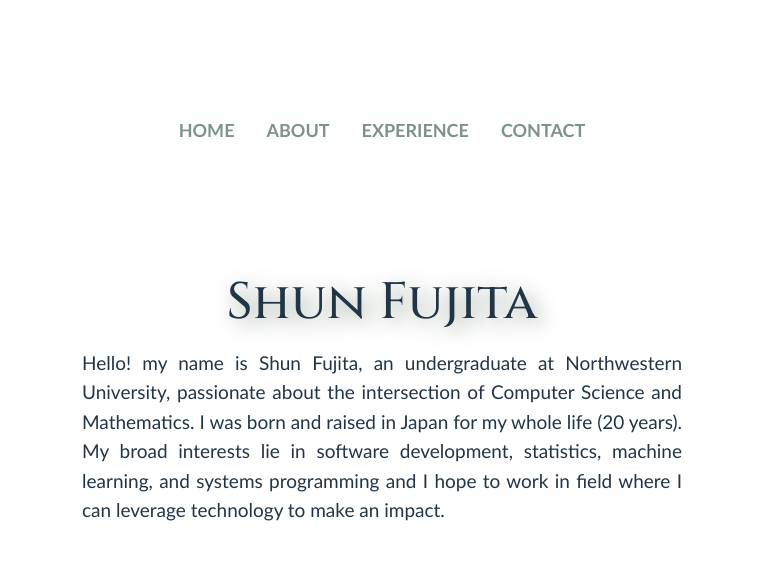
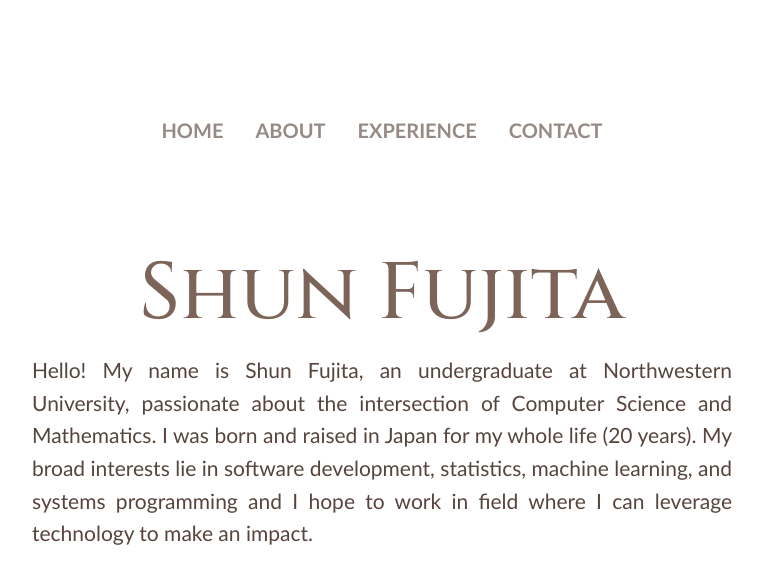
Before and after one commit to sshunf/shunfujita.github.io, a React (Vite) app: page /about in a window 1280 px wide. Shown: the top 584 px of the page, without its empty margins (258-1021 px from the left). Built offline with nearby package versions, Linux system fonts and the light colour scheme.

Commit message:
changed color and text size changes

```diff
--- a/src/App.css
+++ b/src/App.css
@@ -44,12 +44,12 @@
 }
 
 .nav-link {
-  color: #436354b0;
+  color: #57443c9f;
   font-family:'Gill Sans', 'Gill Sans MT', Calibri, 'Trebuchet MS', sans-serif;
   text-decoration: none;
   font-weight: bold;
 }
 
 .nav-link:hover {
-  color: #31463cb0;
+  color: #392e28a8;
 }
--- a/src/App.tsx
+++ b/src/App.tsx
@@ -17,7 +17,7 @@
   return (
     <>
       <Router>
-        <div className="fixed top-25 left-0 w-full text-lg">
+        <div className="fixed top-25 left-0 w-full text-xl">
           <NavBar links={navLinks}/>
         </div>
         <div className="p-4">
--- a/src/index.css
+++ b/src/index.css
@@ -8,7 +8,7 @@
 
   color-scheme: light dark;
   color: rgba(255, 255, 255, 0.87);
-  background-color: 	#b7dacdc4;
+  background-color: 	#f1dbd3d4;
 
   font-synthesis: none;
   text-rendering: optimizeLegibility;
@@ -35,16 +35,15 @@
 
 h1 {
   font-family: 'Cinzel', serif;
-  font-weight: 450;
-  font-size: 3.2em;
+  font-weight: 500;
+  font-size: 5em;
   line-height: 1.1;
-  text-shadow: 5px 5px 20px rgba(109, 130, 111, 0.83);
 }
 
 p {
   font-family: 'Gill Sans', 'Gill Sans MT', Calibri, 'Trebuchet MS', sans-serif;
   font-weight: 300;
-  font-size: 19px;
+  font-size: 21px;
 }
 button {
   border-radius: 8px;
--- a/src/pages/About.tsx
+++ b/src/pages/About.tsx
@@ -4,9 +4,9 @@
     return (
         <div>
             <Animation>
-                <h1 className="mb-4">Shun Fujita</h1>
-                <p className="mx-auto flex max-w-[600px] text-justify text-lg">
-                    Hello! my name is Shun Fujita, an undergraduate at Northwestern University,
+                <h1 className="mb-4 text-[#7d6459]">Shun Fujita</h1>
+                <p className="mx-auto flex max-w-[700px] text-justify text-lg text-[#57443c]">
+                    Hello! My name is Shun Fujita, an undergraduate at Northwestern University,
                     passionate about the intersection of Computer Science and Mathematics. I was
                     born and raised in Japan for my whole life (20 years). My broad interests lie
                     in software development, statistics, machine learning, and systems programming and
```
